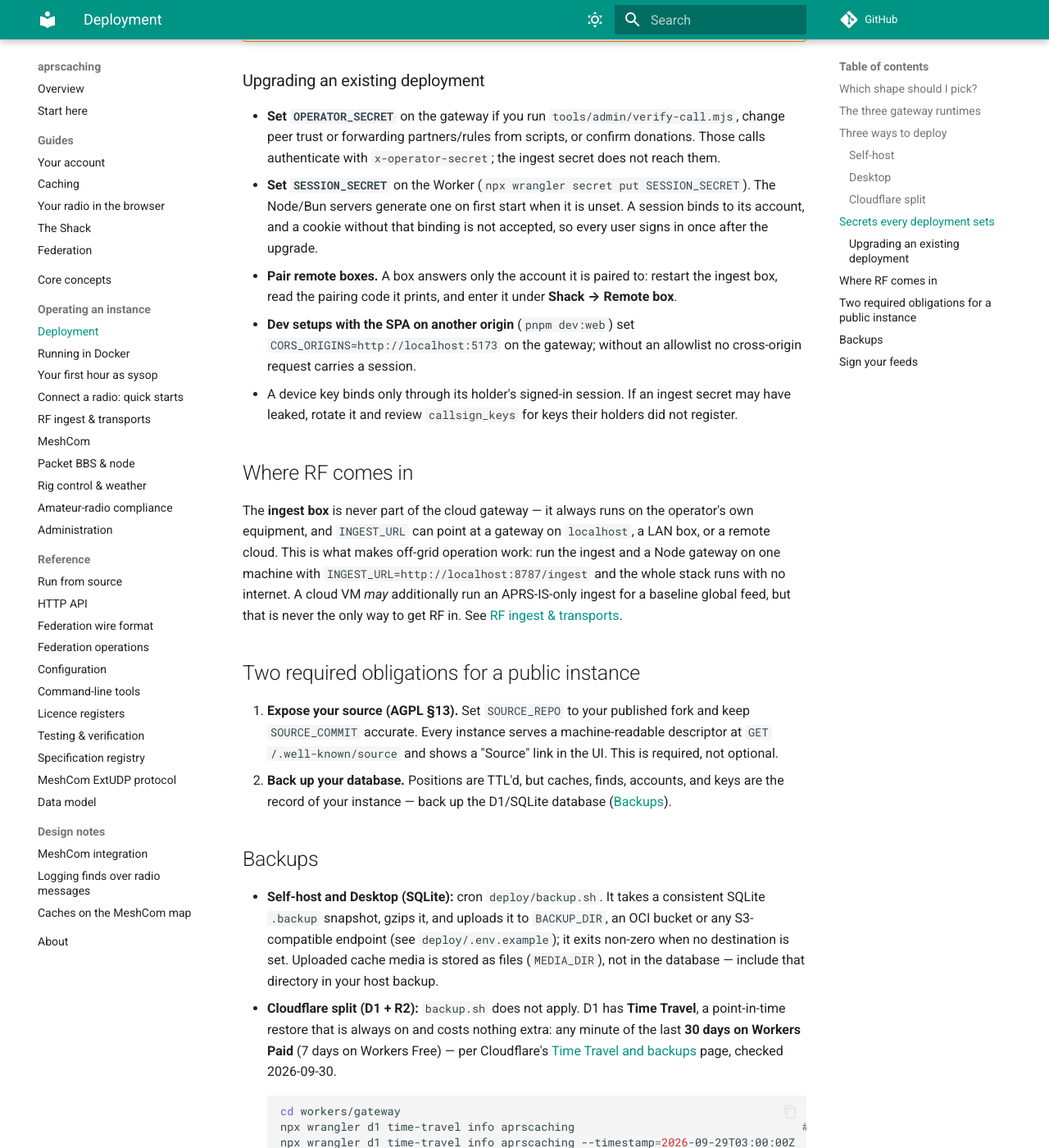
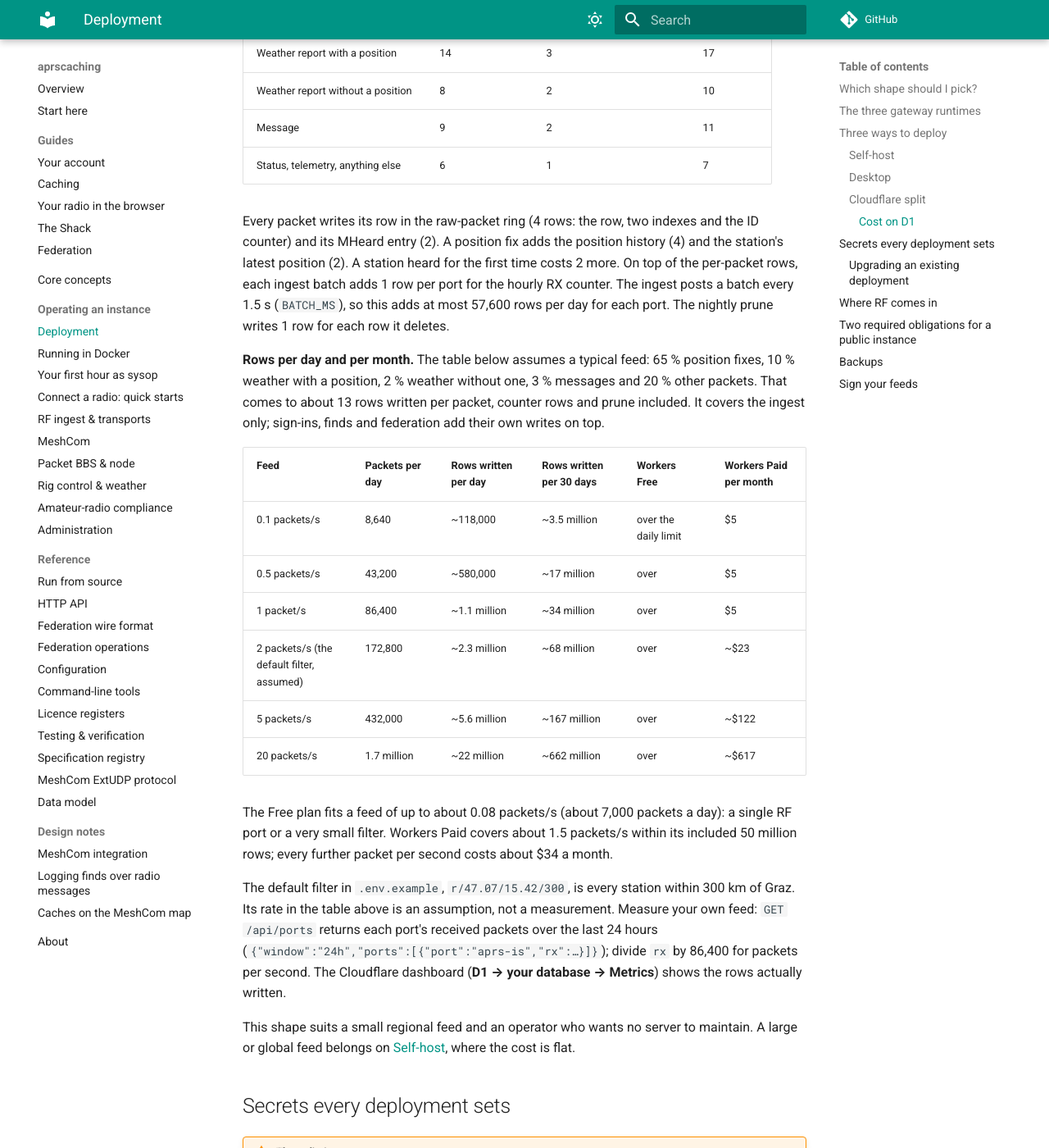
Before and after one commit to apachler/aprscaching, an MkDocs documentation site: the page built from docs/operate/deployment.md, in a window 1280 px wide and 1400 px high, scrolled down 3253 px. Shown: the whole window at 82% size. Built offline with MkDocs 1.6.1 and Material for MkDocs 9.7.7, drawn with Linux system fonts in a browser that asks for light colours; comment, search, counter and statistics services are not loaded; some of the changed text lies outside the part shown.

Commit message:
test(gateway): writes-per-packet baseline for D1, and the Cloudflare cost table (#94)
DEP-01: workers/gateway/test/d1_writes.test.ts runs handleIngest and the
nightly runScheduled against workerd's local D1 (wrangler getPlatformProxy)
and sums meta.rows_written per table. It pins exact per-table values for a
position fix (stationary, moving, registered station, first heard), a
message, weather with and without a position, telemetry, status and a
five-packet two-port batch, and asserts the prune writes one row per row it
deletes, so any growth in writes per packet fails the suite.

DEP-02: docs/operate/deployment.md gains a "Cost on D1" subsection under the
Cloudflare shape: rows written per packet kind, rows per day and per 30 days
for 0.1 to 20 packets/s with an assumed packet mix, the cost on Workers Free
and Workers Paid (D1 pricing page checked 2026-09-30), the default filter as
an assumed-rate example, and how to measure a feed via GET /api/ports.

Signed-off-by: Andreas Pachler <apachler@paan-systems.com>

```diff
--- a/docs/operate/deployment.md
+++ b/docs/operate/deployment.md
@@ -82,6 +82,67 @@ APRS-IS-only feed the same way, never the RF bridge. Back it up with D1 Time Tra
 media — see [Backups](#backups).
 
 Cost scales with rows written — see the cost table below.
+
+#### Cost on D1
+
+D1 bills **rows written**, and on this shape every packet your ingest forwards is written to D1. The cost
+therefore scales with your APRS-IS filter and your RF traffic, not with your users. A self-hosted SQLite
+database has no such meter: its cost is flat whatever the feed.
+
+D1 counts each row an `INSERT`, `UPDATE` or `DELETE` writes, plus one row for each index entry an insert or
+update writes. Cloudflare's price list ([D1 pricing](https://developers.cloudflare.com/d1/platform/pricing/), checked
+2026-09-30):
+
+| Plan | Rows written included | Beyond that |
+|------|-----------------------|-------------|
+| Workers Free | 100,000 per day (D1 queries fail once it is used up, until 00:00 UTC) | — |
+| Workers Paid ($5 per month minimum) | 50 million per month | $1.00 per million |
+
+**Rows written per packet.** The gateway's test suite pins these values, measured with the `rows_written`
+counter of workerd's local D1 (`workers/gateway/test/d1_writes.test.ts`). They are the steady state: a station
+and port already heard.
+
+| Packet | Written on ingest | Written by the nightly prune | Total |
+|--------|-------------------|------------------------------|-------|
+| Position fix | 12 | 2 | 14 |
+| Position fix of a registered station | 13 | 2 | 15 |
+| Weather report with a position | 14 | 3 | 17 |
+| Weather report without a position | 8 | 2 | 10 |
+| Message | 9 | 2 | 11 |
+| Status, telemetry, anything else | 6 | 1 | 7 |
+
+Every packet writes its row in the raw-packet ring (4 rows: the row, two indexes and the ID counter) and
+its MHeard entry (2). A position fix adds the position history (4) and the station's latest position (2). A
+station heard for the first time costs 2 more. On top of the per-packet rows, each ingest batch adds 1 row
+per port for the hourly RX counter. The ingest posts a batch every 1.5 s (`BATCH_MS`), so this adds at most
+57,600 rows per day for each port. The nightly prune writes 1 row for each row it deletes.
+
+**Rows per day and per month.** The table below assumes a typical feed: 65 % position fixes, 10 % weather
+with a position, 2 % weather without one, 3 % messages and 20 % other packets. That comes to about 13 rows
+written per packet, counter rows and prune included. It covers the ingest only; sign-ins, finds and federation
+add their own writes on top.
+
+| Feed | Packets per day | Rows written per day | Rows written per 30 days | Workers Free | Workers Paid per month |
+|------|-----------------|----------------------|--------------------------|--------------|------------------------|
+| 0.1 packets/s | 8,640 | ~118,000 | ~3.5 million | over the daily limit | $5 |
+| 0.5 packets/s | 43,200 | ~580,000 | ~17 million | over | $5 |
+| 1 packet/s | 86,400 | ~1.1 million | ~34 million | over | $5 |
+| 2 packets/s (the default filter, assumed) | 172,800 | ~2.3 million | ~68 million | over | ~$23 |
+| 5 packets/s | 432,000 | ~5.6 million | ~167 million | over | ~$122 |
+| 20 packets/s | 1.7 million | ~22 million | ~662 million | over | ~$617 |
+
+The Free plan fits a feed of up to about 0.08 packets/s (about 7,000 packets a day): a single RF port or a
+very small filter. Workers Paid covers about 1.5 packets/s within its included 50 million rows; every
+further packet per second costs about $34 a month.
+
+The default filter in `.env.example`, `r/47.07/15.42/300`, is every station within 300 km of Graz. Its rate
+in the table above is an assumption, not a measurement. Measure your own feed: `GET /api/ports` returns
+each port's received packets over the last 24 hours (`{"window":"24h","ports":[{"port":"aprs-is","rx":…}]}`);
+divide `rx` by 86,400 for packets per second. The Cloudflare dashboard (**D1 → your database → Metrics**)
+shows the rows actually written.
+
+This shape suits a small regional feed and an operator who wants no server to maintain. A large or
+global feed belongs on [Self-host](#self-host), where the cost is flat.
 
 ## Secrets every deployment sets
 
```
Also changed, not shown: 1 other file.
